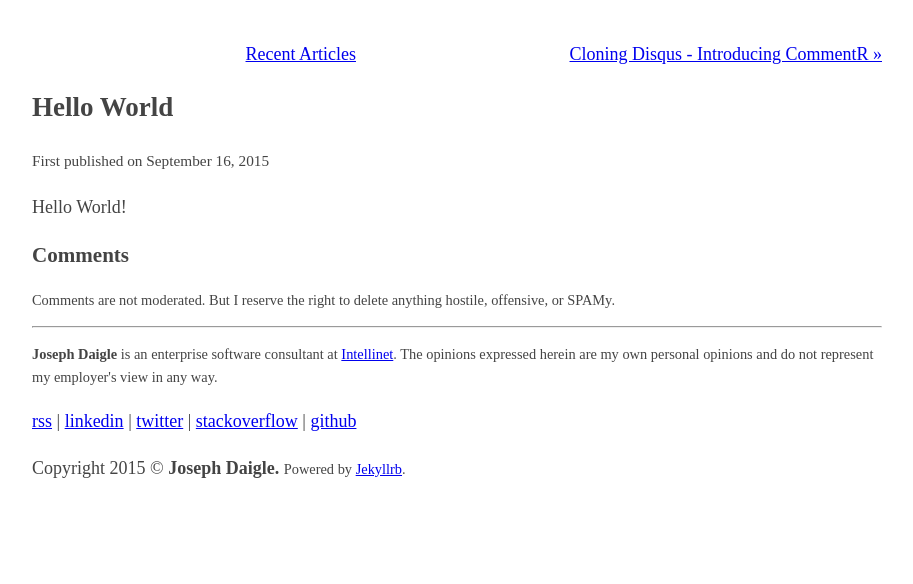
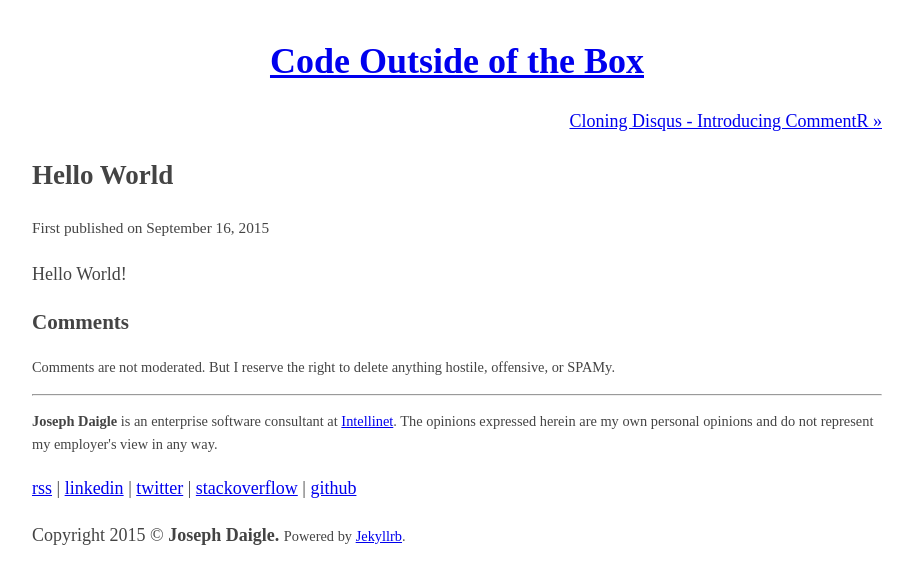
Before and after one commit to jdaigle/jdaigle.github.io, a Jekyll site: the page built from _posts/2015-09-16-hello-world.md, in a window 1280 px wide. Shown: the top 584 px of the page, without its empty margins (183-1096 px from the left). Built offline with Jekyll 4.4.1, drawn with Linux system fonts in a browser that asks for light colours; Markdown is read by kramdown in place of the engine named in the settings.

Commit message:
small tweak: on posts and pages include the site header, but as a link back to the home page

```diff
--- a/_layouts/page.html
+++ b/_layouts/page.html
@@ -1,6 +1,8 @@
 ---
 layout: default
 ---
+
+<h1 class="center"><a href="/">{{ site.name }}</a></h1>
 
 <article>
   <h1>{{ page.title }}</h1>
--- a/_layouts/post.html
+++ b/_layouts/post.html
@@ -1,13 +1,14 @@
 ---
 layout: default
 ---
+
+<h1 class="center"><a href="/">{{ site.name }}</a></h1>
 
 <article>
     <div class="previous_next_articles">
       {% if page.previous.url %}
         <a href="{{page.previous.url}}" title="Previous Post: {{page.previous.title}}" style="float:left;">&laquo; {{page.previous.title}}</a>
       {% endif %}
-      <a href="/">Recent Articles</a>
       {% if page.next.url %}
         <a href="{{page.next.url}}" title="Next Post: {{page.next.title}}" style="float:right;">{{page.next.title}} &raquo;</a>
       {% endif %}
```
